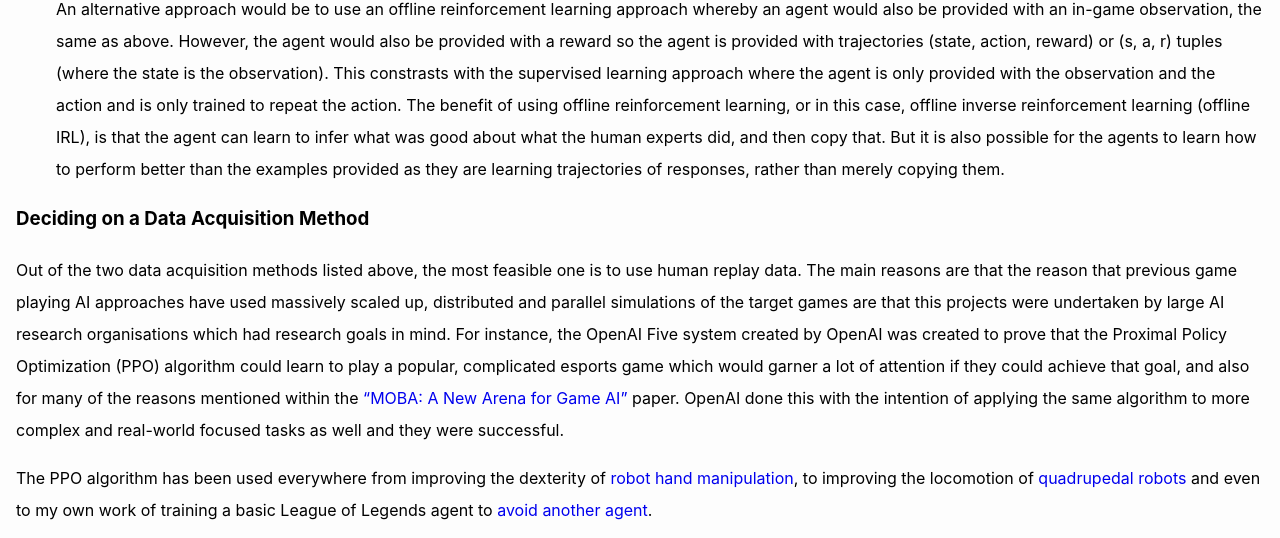
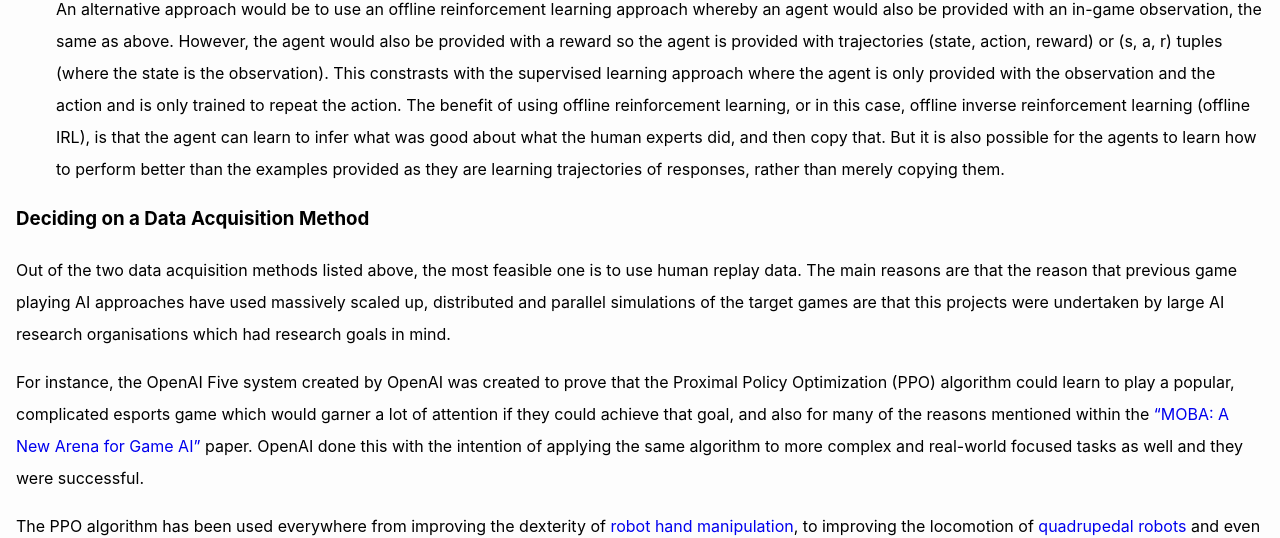
Before and after one commit to MiscellaneousStuff/miscellaneousstuff.github.io, a Jekyll site: the page built from _posts/2021-09-03-tlol-human-level-in-league-of-legends-using-deep-learning.markdown, in a window 1280 px wide and 900 px high, scrolled down 1861 px, cut to the strip 0-538 px from the top of the window. Built offline with Jekyll 4.4.1, drawn with Linux system fonts in a browser that asks for light colours; comment, search, counter and statistics services are not loaded; some of the changed text lies outside the part shown.

Commit message:
tlol 3, example of rofl stats

```diff
--- a/_posts/2021-09-03-tlol-human-level-in-league-of-legends-using-deep-learning.markdown
+++ b/_posts/2021-09-03-tlol-human-level-in-league-of-legends-using-deep-learning.markdown
@@ -97,7 +97,9 @@
 that previous game playing AI approaches have used massively
 scaled up, distributed and parallel simulations of the target games are
 that this projects were undertaken by large AI research organisations which
-had research goals in mind. For instance, the OpenAI Five system created by
+had research goals in mind.
+
+For instance, the OpenAI Five system created by
 OpenAI was created to prove that the Proximal Policy Optimization (PPO)
 algorithm could learn to play a popular, complicated esports game which
 would garner a lot of attention if they could achieve that goal, and
@@ -159,6 +161,8 @@
 This means that we need to investigate how to extract data from the second part of the
 replay file.
 
+<img src="/assets/lol_client/rofl_stats_snippet.png">
+
 #### General Binary Format
 
 The second part of the replay file is split into keyframes and chunks. A keyframe contains
```
Also changed, not shown: other parts of _posts/2021-09-03-tlol-human-level-in-league-of-legends-using-deep-learning.markdown (+0 -1 lines), assets/lol_client/rofl_stats_snippet.png (added).
